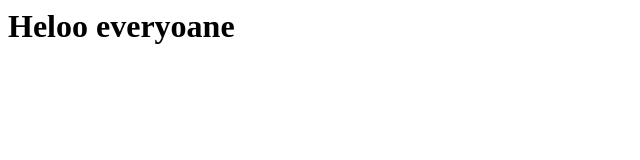
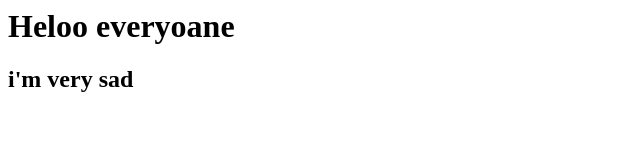
Before and after one commit to MTL-ValeriaCiobanu/test_repo, a plain HTML site: page index.html in a window 1280 px wide. Shown: the whole page, without its empty margins (0-640 px from the left). Drawn offline with Linux system fonts and the light colour scheme.

Commit message:
Updated index.html with a new line

```diff
--- a/index.html
+++ b/index.html
@@ -5,5 +5,6 @@
     </head>
     <body>
 <h1>Heloo everyoane</h1>
+<h2>i'm very sad</h2>
     </body>
 </html>
```
